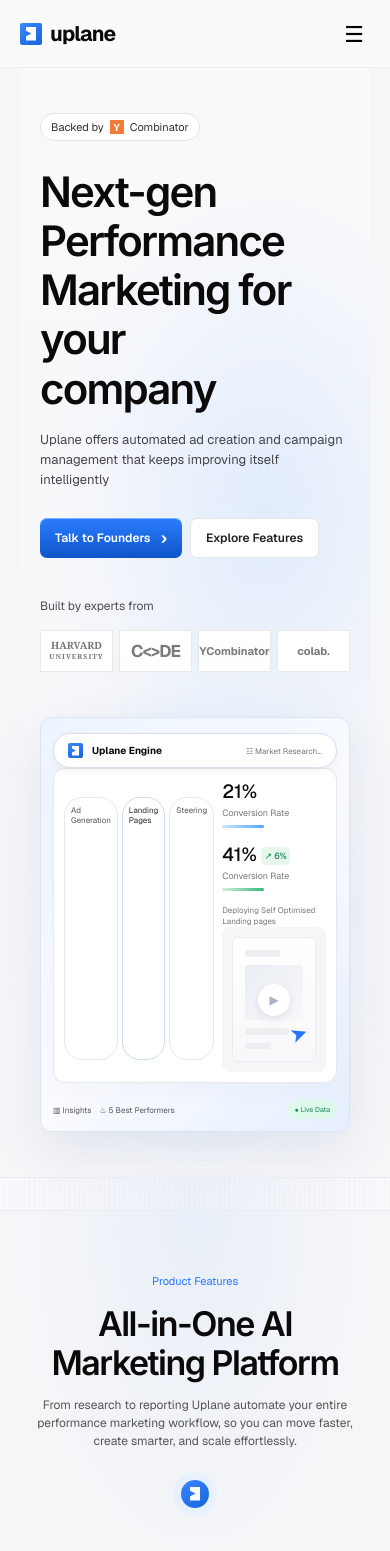
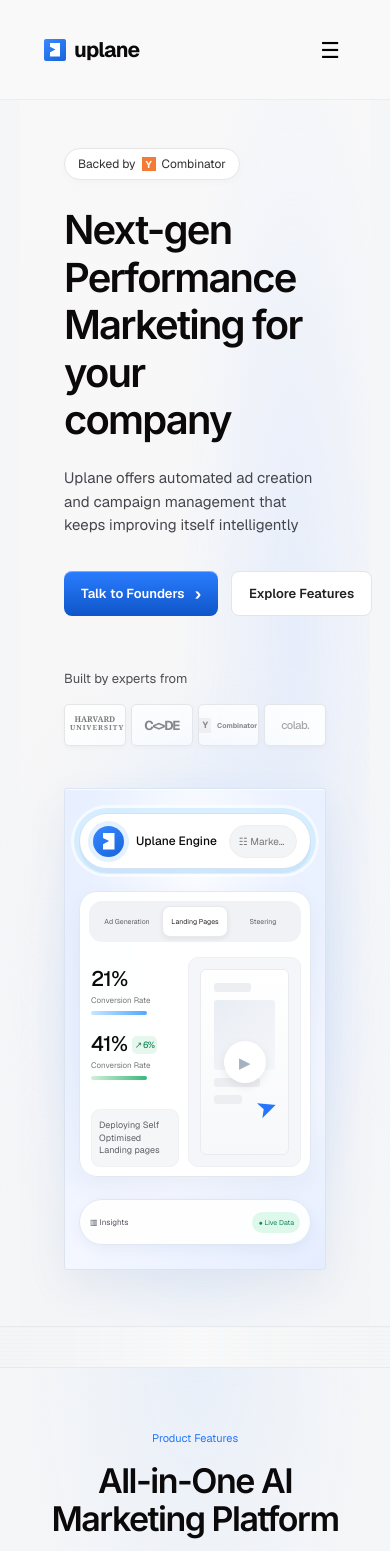
Before and after one commit to adityajadhav19/uplane-website, a Next.js app: page / in a window 390 px wide. Shown: the top 1551 px of the page. Built offline with nearby package versions, Linux system fonts and the light colour scheme.

Commit message:
Match hero layout, framed engine dashboard, and four desktop logo tiles

```diff
--- a/app/globals.css
+++ b/app/globals.css
@@ -110,3 +110,109 @@ main{background:#f5f6f8}
  .feature-card{padding:8px 8px 22px}
  .chat-section{background:radial-gradient(ellipse at 75% 55%,rgba(200,222,255,.3),transparent 70%),#f3f4f6}
 }
+
+
+/* HERO - close layout and dashboard treatment to the supplied desktop reference */
+:root{--max:1350px}
+.site-nav{max-width:1440px;padding-left:max(calc((100% - var(--max))/2),44px);padding-right:max(calc((100% - var(--max))/2),44px);height:100px;background:rgba(249,249,250,.96)}
+.hero{max-width:1440px;min-height:790px;padding:66px max(calc((100% - var(--max))/2),44px) 68px;grid-template-columns:minmax(0,.98fr) minmax(0,1fr);gap:82px;align-items:center;background:radial-gradient(ellipse 44% 68% at 78% 43%,rgba(204,222,255,.38),transparent 74%),linear-gradient(180deg,#f8f8f9 0%,#f6f6f7 72%,#f4f5f7 100%)}
+.hero-copy{max-width:620px;min-width:0}
+.backed{padding:7px 13px;font-size:12px;box-shadow:0 2px 8px rgba(18,40,70,.025)}
+.hero h1{font-size:clamp(48px,4.05vw,60px);line-height:1.19;letter-spacing:-2.5px;margin:26px 0 22px;font-weight:600}
+.hero-copy>p{font-size:15px;line-height:1.58;max-width:560px;color:#45464c}
+.hero-actions{gap:13px;margin-top:34px}
+.hero-actions .button{padding:13px 17px;font-size:13px;border-radius:8px}
+.expert-logos{margin-top:96px}
+.expert-logos p{font-size:13px;margin-bottom:17px}
+.expert-logos>div{display:grid;grid-template-columns:repeat(4,minmax(0,1fr));gap:12px;flex-wrap:nowrap;width:100%;max-width:620px}
+.expert-logos>div>span{height:60px;min-width:0;width:100%;padding:8px 9px;border:1px solid #e5e6e8;border-radius:5px;background:rgba(255,255,255,.92);box-shadow:0 2px 4px rgba(12,28,50,.035);font-size:16px}
+.expert-logos span:first-child{font-size:11px;padding-top:14px}
+.expert-logos span:first-child small{font-size:7px}
+.expert-logos .code-logo{font-size:22px;letter-spacing:-1.3px;font-weight:800}
+.expert-logos>div>span:nth-child(3){gap:6px;font-size:12px;white-space:nowrap}
+.expert-logos>div>span:nth-child(3) b{background:#f1f1f1;color:#777;font-size:14px;padding:5px 7px}
+.expert-logos>div>span:nth-child(4){font-size:17px;font-weight:500;letter-spacing:-.5px;color:#a3a3a6}
+.hero-dashboard{position:relative;width:100%;min-width:0;padding:0;isolation:isolate}
+.dashboard-glow{inset:-15% -12%;background:radial-gradient(ellipse at 52% 48%,rgba(168,204,255,.76) 0%,rgba(206,225,255,.58) 39%,rgba(225,237,255,.25) 61%,transparent 79%);filter:blur(28px)}
+.dashboard-frame{position:relative;min-height:650px;width:100%;border:1px solid #dce4f0;border-radius:3px;background:linear-gradient(145deg,#e8f0ff 0%,#eaf1ff 42%,#f4f7ff 72%,#e4edff 100%);box-shadow:0 16px 42px rgba(57,94,152,.08),inset 0 1px 0 rgba(255,255,255,.8);padding:36px 58px 30px;display:flex;align-items:center}
+.dashboard-frame:before{content:"";position:absolute;inset:0;border-radius:inherit;background:radial-gradient(ellipse at 50% 18%,rgba(255,255,255,.78),transparent 58%);pointer-events:none}
+.engine-panel{position:relative;width:100%;min-height:0;padding:0;background:transparent;border:0;border-radius:0;box-shadow:none;display:flex;flex-direction:column;gap:28px}
+.engine-top{width:100%;justify-content:center}
+.engine-pill{width:100%;min-width:0;max-width:410px;height:68px;padding:9px 13px;gap:12px;border:1px solid #d4e1f2;border-radius:36px;box-shadow:0 4px 0 rgba(54,107,184,.07),0 0 0 5px rgba(153,215,255,.36),0 0 0 8px rgba(255,255,255,.62);font-size:12px;white-space:nowrap}
+.engine-pill>.brand-symbol{width:31px;height:31px;border-radius:50%;box-shadow:0 0 0 5px #e4f1ff}
+.engine-pill>.brand-symbol i{width:12px;height:17px}
+.engine-pill>b{font-size:12px;font-weight:500}
+.engine-search{font-size:10px;background:#f3f4f6;border:1px solid #eceef2;border-radius:22px;padding:11px 13px;max-width:170px;overflow:hidden;text-overflow:ellipsis}
+.engine-content{display:block;min-height:0;padding:16px 17px 18px;border:1px solid #e3e8f0;border-radius:18px;background:rgba(255,255,255,.97);box-shadow:0 10px 26px rgba(44,74,117,.055)}
+.engine-tabs{display:grid;grid-template-columns:repeat(3,minmax(0,1fr));gap:5px;margin:0 0 15px;padding:5px;background:#f1f2f5;border-radius:13px}
+.engine-tabs span{padding:12px 4px;border:1px solid transparent;border-radius:8px;background:transparent;text-align:center;font-size:10px;color:#5d5e64;white-space:nowrap}
+.engine-tabs .selected{background:#fff;border-color:#e7e9ee;box-shadow:0 2px 5px rgba(15,28,48,.07);color:#292a2d}
+.engine-body{display:grid;grid-template-columns:minmax(0,.88fr) minmax(0,1fr);gap:14px;align-items:stretch;min-height:265px}
+.conversion{padding:12px 8px 0;gap:22px}
+.conversion b{font-size:27px;letter-spacing:-.7px}
+.conversion small{font-size:10px}
+.conversion-line{width:56px;height:4px}
+.conversion p{margin-top:auto;padding:13px 11px;background:#f5f6f8;border:1px solid #f0f1f3;border-radius:9px;font-size:11px;color:#5e6067}
+.preview-card{min-height:260px;background:#f5f6f9;border:1px solid #eff0f3;border-radius:10px}
+.preview-skeleton{inset:11px;background:linear-gradient(180deg,#fff,#f7f8fa);padding:13px;border-color:#e9ebef}
+.preview-skeleton span{height:9px}
+.preview-skeleton span:nth-child(2){height:95px;background:linear-gradient(135deg,#e9edf4,#f5f6f9)}
+.preview-card button{width:42px;height:42px;font-size:15px}
+.cursor{bottom:43px;right:23px;font-size:25px}
+.engine-foot{margin:0 auto;width:100%;max-width:410px;height:52px;padding:0 14px;gap:12px;border:1px solid #e1e7f0;border-radius:30px;background:rgba(255,255,255,.92);box-shadow:0 5px 14px rgba(42,74,125,.06);font-size:10px;white-space:nowrap}
+.engine-foot em{font-size:9px;padding:7px 9px}
+.hero-bottom-rule{height:42px;background:linear-gradient(90deg,#f4f5f7 0%,#f0f1f3 50%,#f5f6f7 100%);border-color:#e8e9ed}
+.hero-bottom-rule:after{background:linear-gradient(90deg,transparent,rgba(255,255,255,.58),transparent),repeating-linear-gradient(0deg,transparent 0 3px,rgba(140,151,170,.035) 3px 4px)}
+@media(max-width:1100px){
+ .hero{gap:38px;min-height:700px}
+ .dashboard-frame{min-height:560px;padding:30px 28px}
+ .engine-panel{gap:22px}
+ .engine-body{min-height:230px}
+ .preview-card{min-height:225px}
+ .expert-logos{margin-top:70px}
+ .expert-logos>div{gap:8px}
+ .expert-logos>div>span{height:50px;padding:7px}
+}
+@media(max-width:760px){
+ .hero{min-height:0;grid-template-columns:1fr;gap:42px;padding-top:48px;padding-bottom:56px}
+ .hero-copy{max-width:100%}
+ .hero h1{font-size:clamp(40px,8.8vw,54px);letter-spacing:-1.8px}
+ .expert-logos{margin-top:54px}
+ .expert-logos>div{grid-template-columns:repeat(4,minmax(0,1fr));gap:7px}
+ .expert-logos>div>span{height:46px;font-size:11px}
+ .expert-logos .code-logo{font-size:16px}
+ .expert-logos>div>span:nth-child(3){font-size:9px}
+ .expert-logos>div>span:nth-child(3) b{font-size:11px;padding:4px}
+ .expert-logos>div>span:nth-child(4){font-size:13px}
+ .dashboard-frame{min-height:0;padding:30px 24px}
+ .engine-panel{gap:22px}
+ .engine-pill{height:56px;max-width:100%}
+ .engine-search{max-width:120px;padding:9px}
+ .engine-content{padding:12px}
+ .engine-tabs span{font-size:8px;padding:10px 2px}
+ .engine-body{min-height:210px;gap:9px}
+ .conversion{padding:8px 2px 0;gap:15px}
+ .conversion b{font-size:21px}
+ .conversion small{font-size:8px}
+ .conversion p{font-size:9px;padding:9px 7px}
+ .preview-card{min-height:205px}
+ .preview-skeleton span:nth-child(2){height:70px}
+ .engine-foot{height:auto;min-height:46px;padding:7px 10px;gap:6px;font-size:8px}
+ .engine-foot em{font-size:7px;padding:6px}
+}
+@media(max-width:420px){
+ .expert-logos>div{gap:5px}
+ .expert-logos>div>span{height:42px;padding:5px;font-size:9px}
+ .expert-logos span:first-child{font-size:8px;padding-top:10px}
+ .expert-logos .code-logo{font-size:13px}
+ .expert-logos>div>span:nth-child(3){font-size:7px}
+ .expert-logos>div>span:nth-child(3) b{font-size:9px;padding:3px}
+ .expert-logos>div>span:nth-child(4){font-size:11px}
+ .dashboard-frame{padding:24px 14px}
+ .engine-content{padding:9px}
+ .engine-tabs{gap:2px}
+ .engine-tabs span{font-size:7px}
+ .engine-body{grid-template-columns:minmax(0,.82fr) minmax(0,1fr);gap:7px}
+ .preview-card{min-height:185px}
+ .engine-foot span:nth-child(2){display:none}
+}
```
